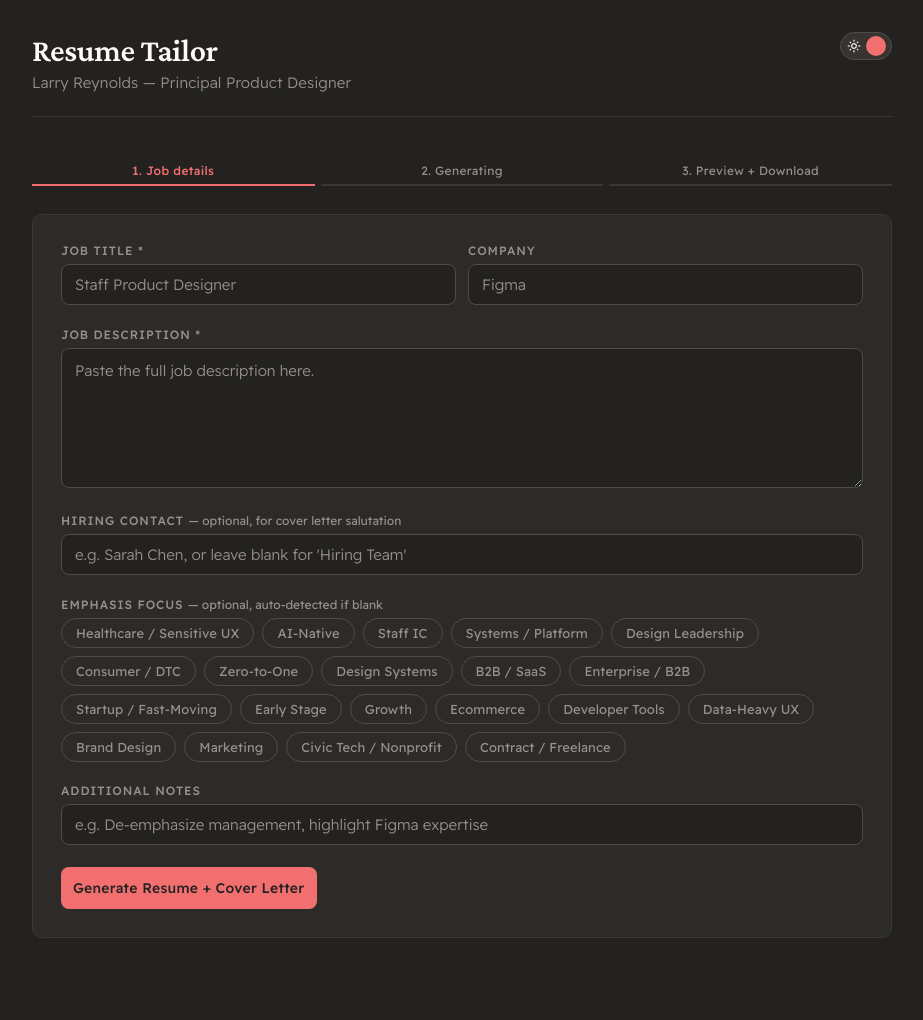
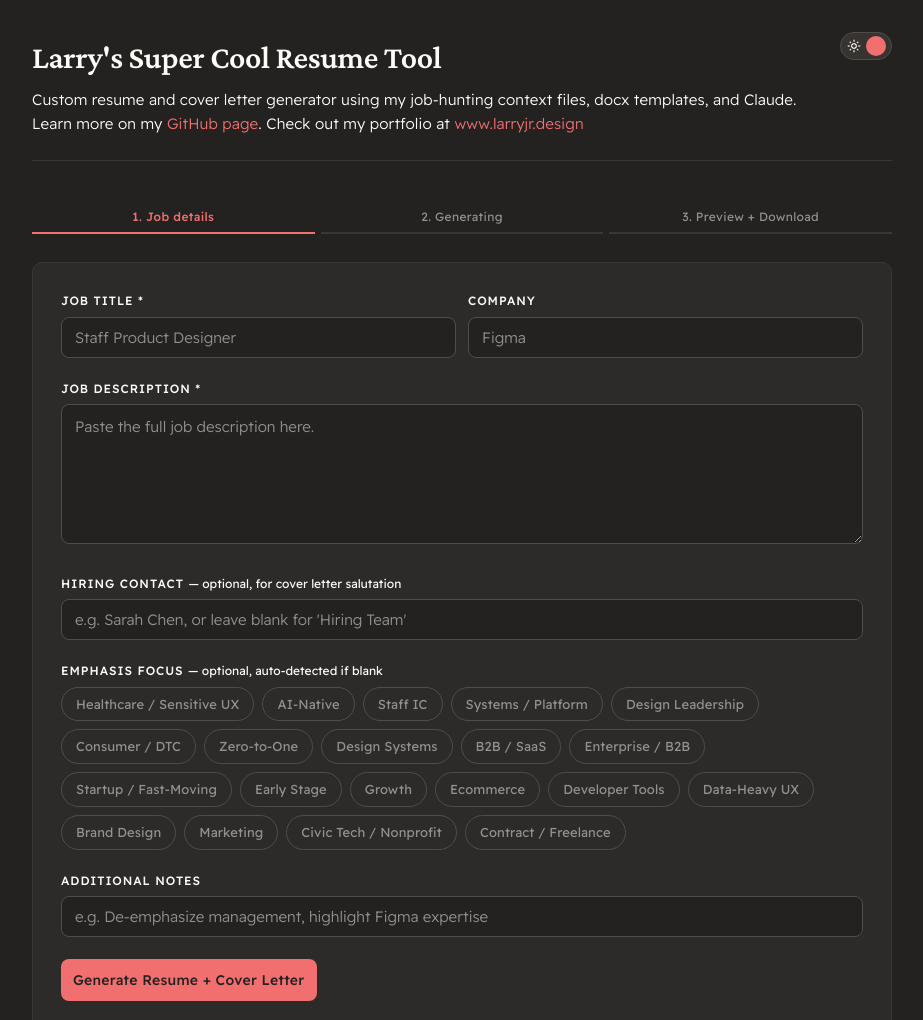
Before and after one commit to rainbows4dinos/career-context, a plain HTML site: page tools/resume-tailor.html in a window 1280 px wide. Shown: the top 1020 px of the page, without its empty margins (178-1101 px from the left). Before the commit the page ends 986 px from the top, so only its background shows below. Drawn offline with nearby package versions, Linux system fonts and the light colour scheme.

Commit message:
Updates title block copy and adds ancor link styles

```diff
--- a/tools/resume-tailor.html
+++ b/tools/resume-tailor.html
@@ -31,19 +31,24 @@
     --sans: 'Readex Pro', sans-serif;
     --radius: 10px;
   }
-  body { font-family: var(--sans); background: var(--bg); color: var(--text); min-height: 100vh; padding: 2rem 1rem; font-weight: 300; font-size: 16px }
+  body { font-family: var(--sans); background: var(--bg); color: var(--text); min-height: 100vh; padding: 2rem 1rem; font-weight: 300; font-size: 16px; line-height: 1.6; }
   .shell { max-width: 860px; margin: 0 auto }
+
+  /* Links */
+  a { color: var(--accent); text-decoration: none; transition: color 0.15s, background 0.15s }
+  a:hover { text-decoration-color: var(--accent); background: var(--accent-bg) }
+  a:focus-visible { outline: 2px solid var(--accent-border); outline-offset: 2px; border-radius: 2px }
 
   /* Header */
   header { margin-bottom: 2.5rem; padding-bottom: 1.5rem; border-bottom: 1px solid var(--border-subtle) }
   header h1 { font-family: var(--serif); font-size: 32px; font-weight: 600; letter-spacing: -0.01em; color: var(--text) }
-  header p { font-size: 15px; color: var(--muted); margin-top: 5px; font-weight: 300; letter-spacing: 0.01em }
+  header p { font-size: 15px; color: var(--text); margin-top: 5px; font-weight: 300; letter-spacing: 0.01em }
 
   /* Cards */
   .card { background: var(--surface); border: 1px solid var(--border-subtle); border-radius: var(--radius); padding: 1.75rem; margin-bottom: 1rem }
 
   /* Labels */
-  label { display: block; font-size: 12px; font-weight: 500; color: var(--muted); text-transform: uppercase; letter-spacing: 0.08em; margin-bottom: 6px }
+  label { display: block; font-size: 12px; font-weight: 500; color: var(--text); text-transform: uppercase; letter-spacing: 0.08em; margin-bottom: 6px }
 
   /* Inputs */
   input[type=text], textarea {
@@ -198,8 +203,8 @@
 <body>
 <div class="shell">
   <header>
-    <h1>Resume Tailor</h1>
-    <p>Larry Reynolds — Principal Product Designer</p>
+    <h1>Larry's Super Cool Resume Tool</h1>
+    <p style="max-width: 90%;">Custom resume and cover letter generator using my job-hunting context files, docx templates, and Claude. Learn more on my <a href="https://github.com/rainbows4dinos/career-context" target="_blank">GitHub page</a>. Check out my portfolio at <a href="https://www.larryjr.design" target="_blank">www.larryjr.design</a></p>
     <div class="theme-toggle" onclick="toggleTheme()" title="Toggle light/dark mode">
       <div class="toggle-track">
         <div class="toggle-thumb"></div>
```
